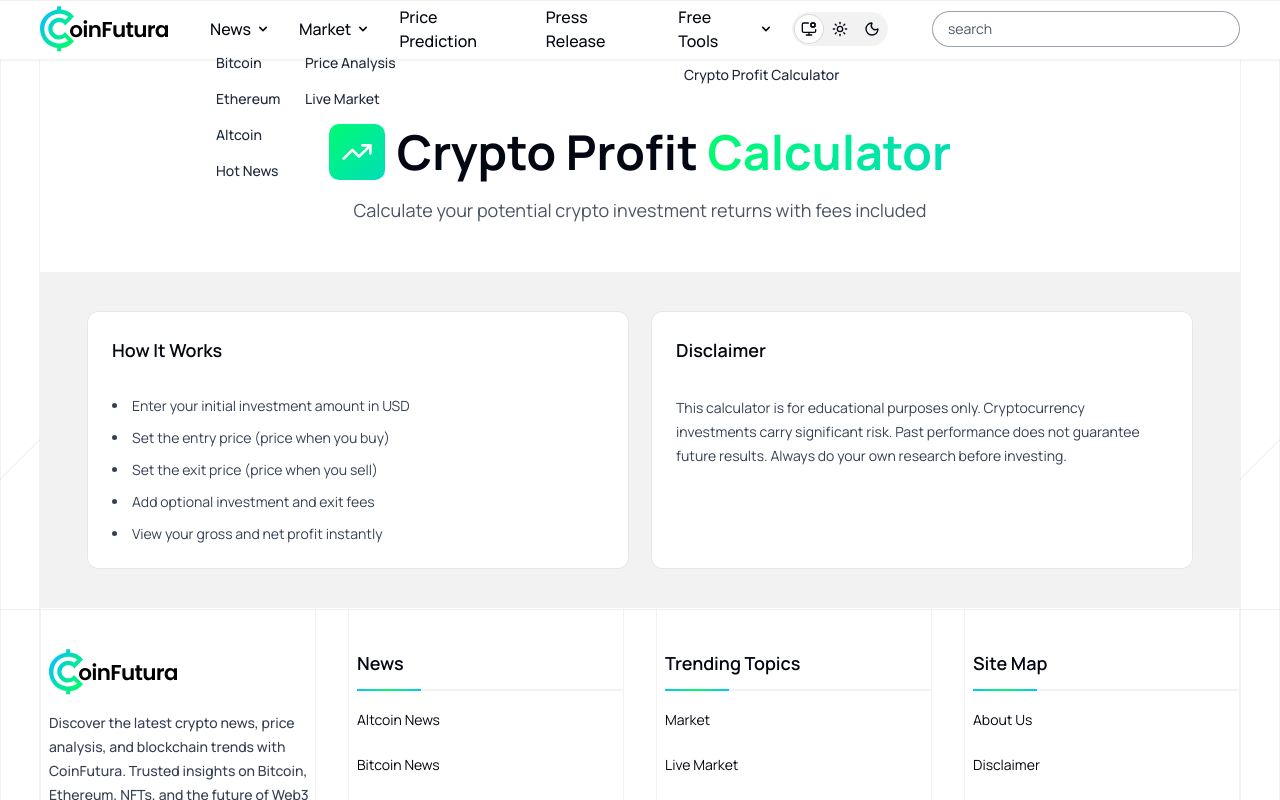
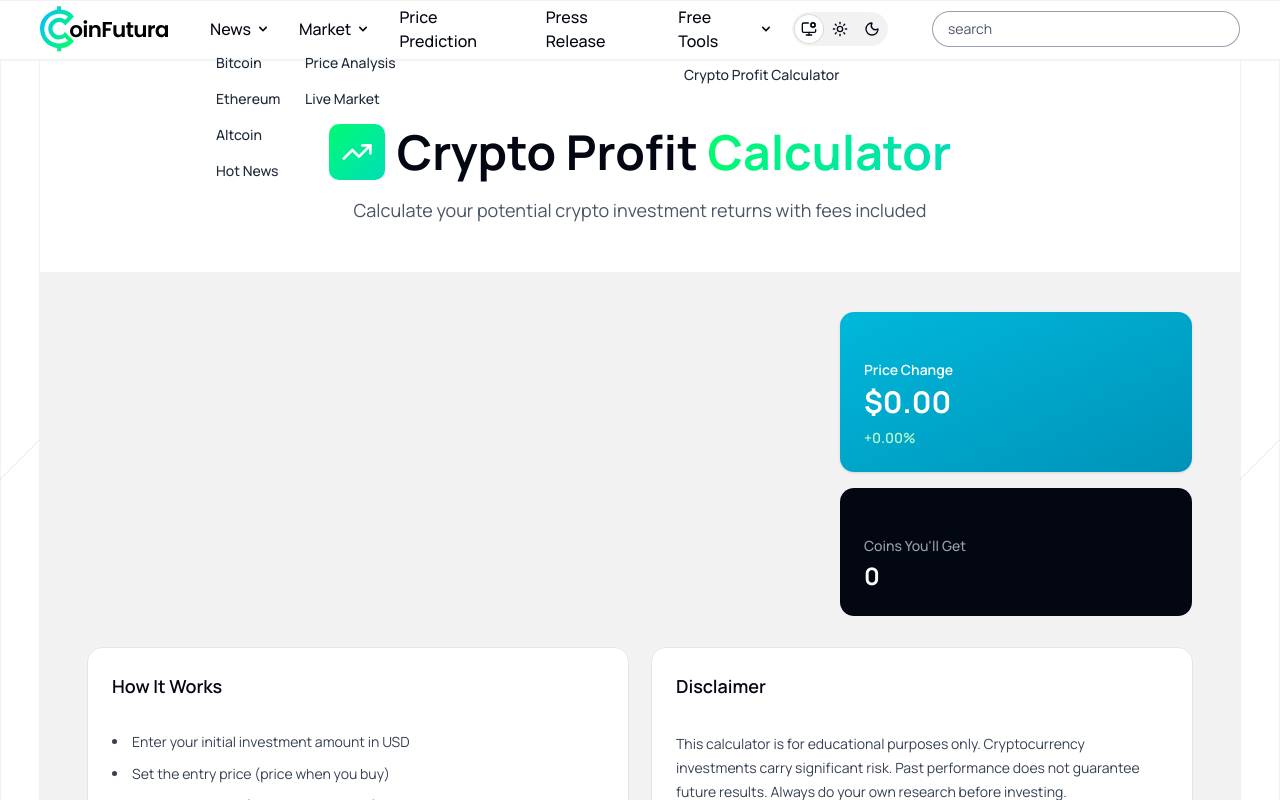
Before and after one commit to MohGumaa/coinfutura-markets, a Next.js app: page /tools/crypto-profit-calculator in a window 1280 px wide. Shown: the top 800 px of the page. Built offline with nearby package versions, Linux system fonts and the light colour scheme.

Commit message:
added crypto profit calculator page

```diff
--- a/app/tools/crypto-profit-calculator/page.tsx
+++ b/app/tools/crypto-profit-calculator/page.tsx
@@ -26,7 +26,7 @@ const CryptoProfitCalculator = () => {
         <Calculator />
 
         <div className="grid grid-cols-1 md:grid-cols-2 gap-6">
-          <Card className="rounded-lg dark:bg-gray-950 outline outline-gray-950/5 dark:outline-white/10 shadow-none border-0!">
+          <Card className="dark:bg-gray-950 outline outline-gray-950/5 dark:outline-white/10 shadow-none border-0!">
             <CardHeader>
               <CardTitle className="cfu-title text-lg">How It Works</CardTitle>
             </CardHeader>
@@ -40,7 +40,7 @@ const CryptoProfitCalculator = () => {
               </ul>
             </CardContent>
           </Card>
-          <Card className="rounded-lg dark:bg-gray-950 outline outline-gray-950/5 dark:outline-white/10 shadow-none border-0!">
+          <Card className="dark:bg-gray-950 outline outline-gray-950/5 dark:outline-white/10 shadow-none border-0!">
             <CardHeader>
               <CardTitle className="cfu-title text-lg">Disclaimer</CardTitle>
             </CardHeader>
--- a/components/crypto-profit-calculator/calculator.tsx
+++ b/components/crypto-profit-calculator/calculator.tsx
@@ -82,9 +82,36 @@ const calculator = () => {
   const isProfit = Number.parseFloat(calculations.netProfit) >= 0
 
   return (
-    <div>
+    <>
 
-    </div>
+      <div className="grid grid-cols-1 lg:grid-cols-3 gap-6 mb-8">
+        {/* Input Section */}
+        <div className="lg:col-span-2"></div>
+
+        {/* Quick Stats */}
+        <div className="space-y-4">
+          <Card className="bg-gradient-to-br from-cyan-500 to-cyan-600 border-0">
+            <CardContent className="pt-6 text-white">
+              <p className="text-sm font-semibold text-white mb-1">Price Change</p>
+              <p className="text-3xl font-bold mb-2">${calculations.priceChange}</p>
+              <p
+                className={`text-sm font-semibold ${Number.parseFloat(calculations.priceChangePercent) >= 0 ? "text-green-200" : "text-red-200"}`}
+              >
+                {Number.parseFloat(calculations.priceChangePercent) >= 0 ? "+" : ""}
+                {calculations.priceChangePercent}%
+              </p>
+            </CardContent>
+          </Card>
+          <Card className="bg-gray-950 outline outline-white/10 shadow-none border-0">
+            <CardContent className="pt-6">
+              <p className="text-sm font-medium text-gray-400 mb-1">Coins You'll Get</p>
+              <p className="text-2xl font-bold text-white">{calculations.coins}</p>
+            </CardContent>
+          </Card>
+        </div>
+      </div>
+
+    </>
   )
 }
 
```
